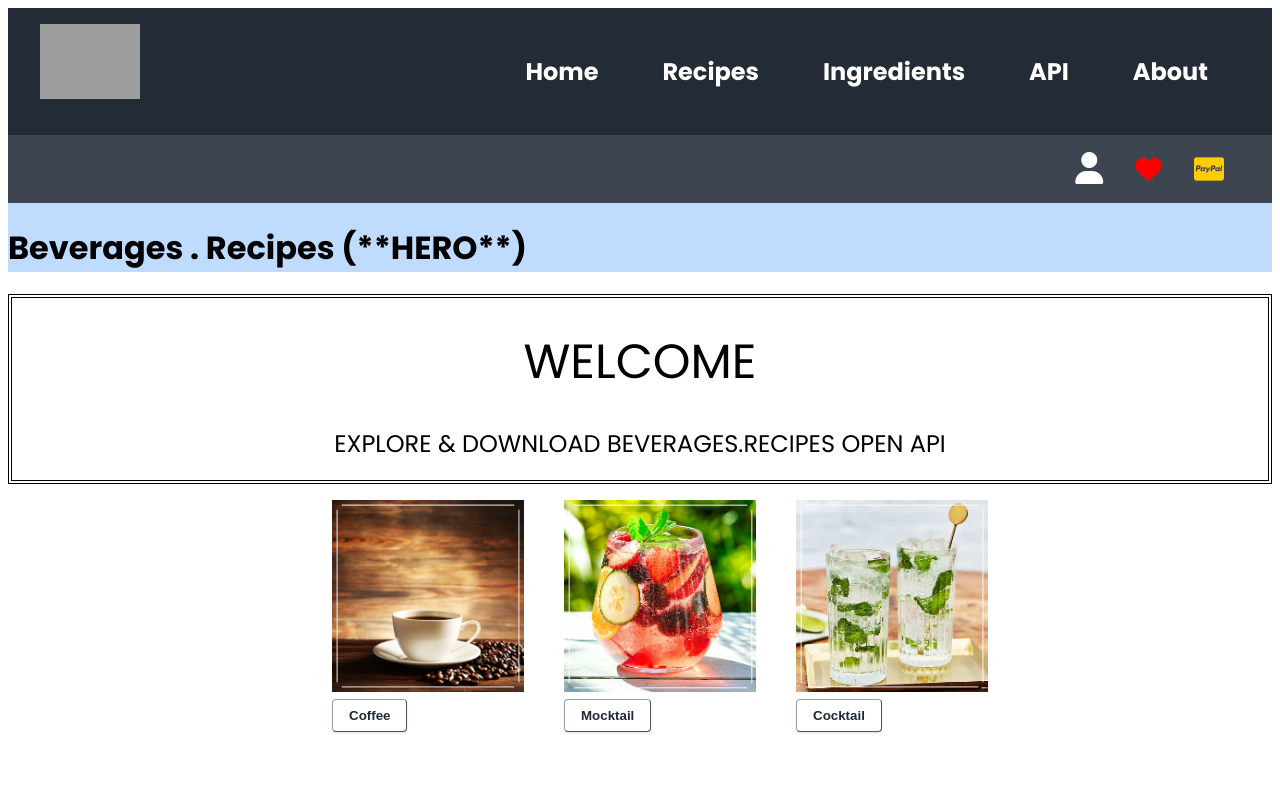
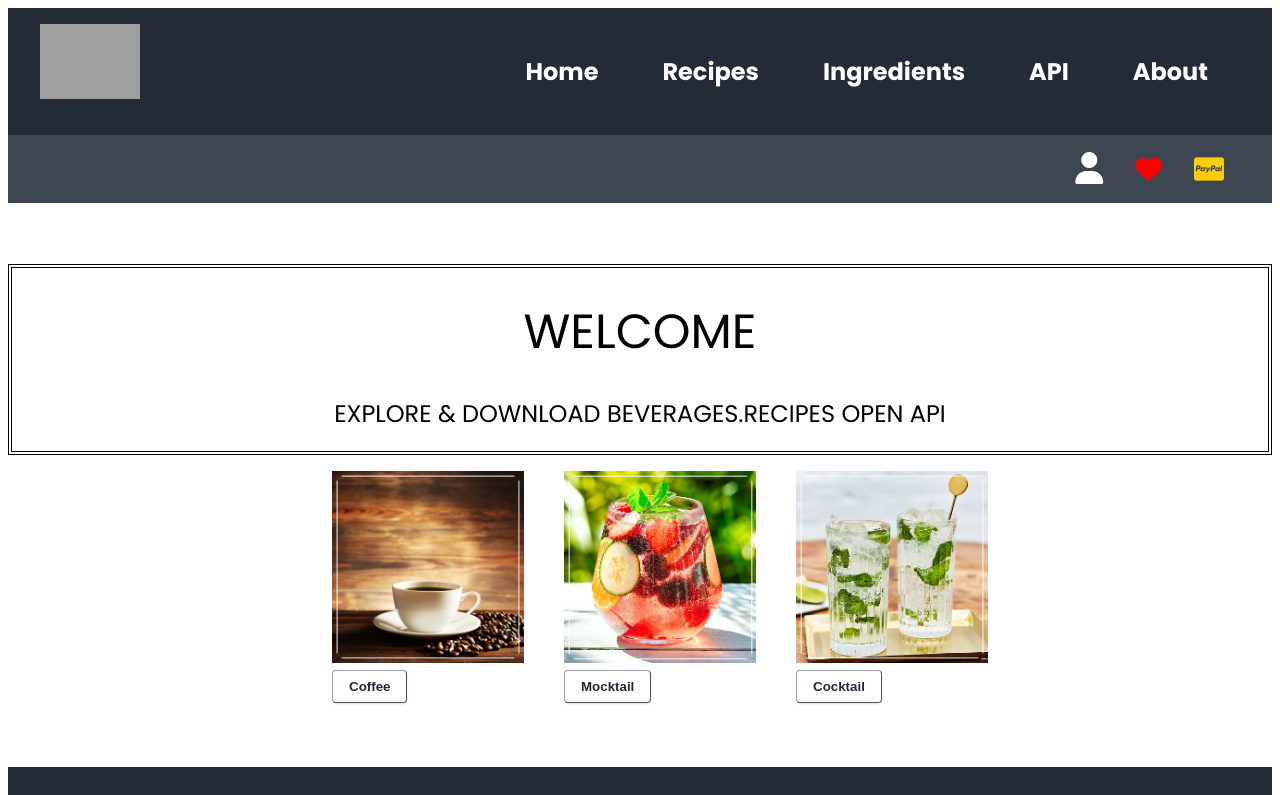
Before and after one commit to JackSlater99/Beverages.Recipes-API, a React (Create React App) app in the folder front-end/capstone/: page / in a window 1280 px wide. Shown: the top 795 px of the page. Built offline with nearby package versions, Linux system fonts and the light colour scheme; no server answers; grey boxes are pictures that could not be loaded.

Commit message:
hero removed

```diff
--- a/front-end/capstone/src/components/header/Header.js
+++ b/front-end/capstone/src/components/header/Header.js
@@ -6,10 +6,10 @@ import TitleBanner from "../titlebanner/TitleBanner";
 
 const Header = () => {
   return (
-    <header className="min-h-[16rem] bg-blue-200">
+    <header className="min-h-[16rem] ">
       <NavBar />
       <TitleBanner />
-      <Hero />
+      {/* <Hero /> */}
     </header>
   );
 };
```
